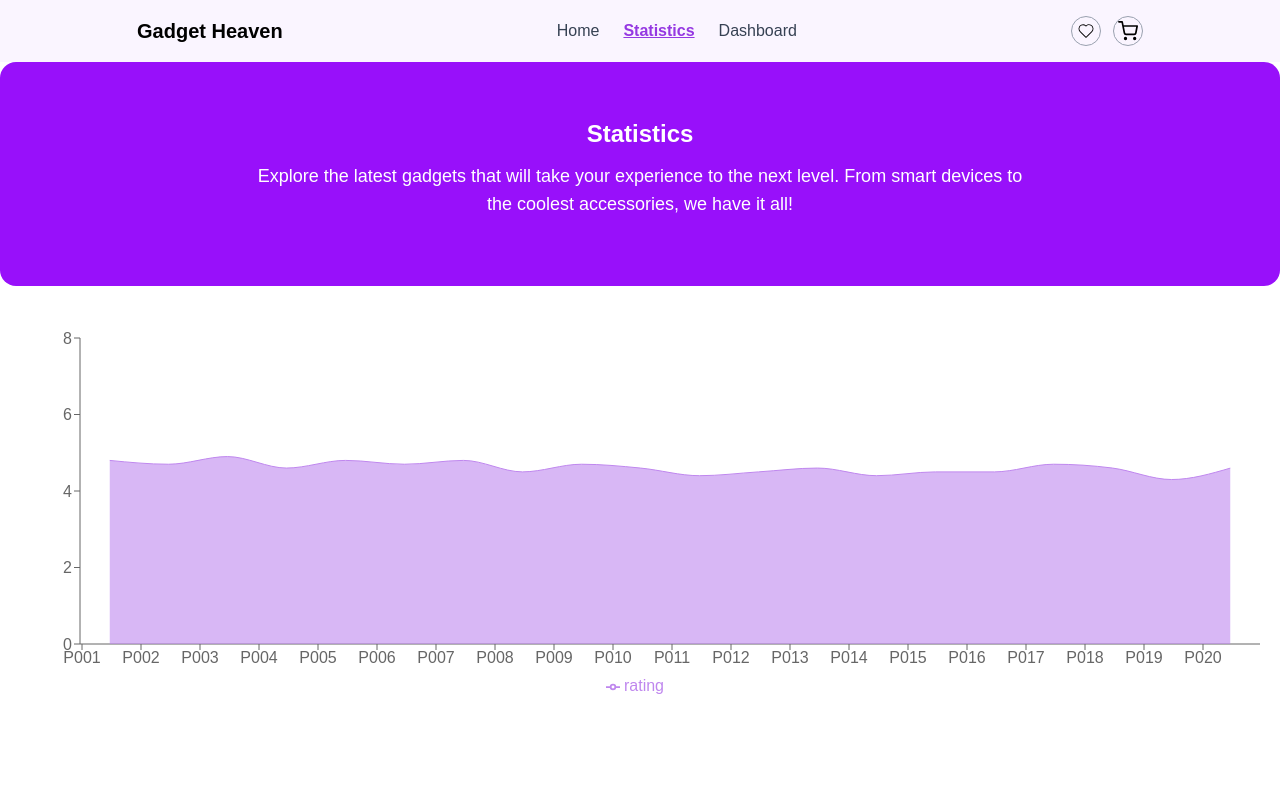
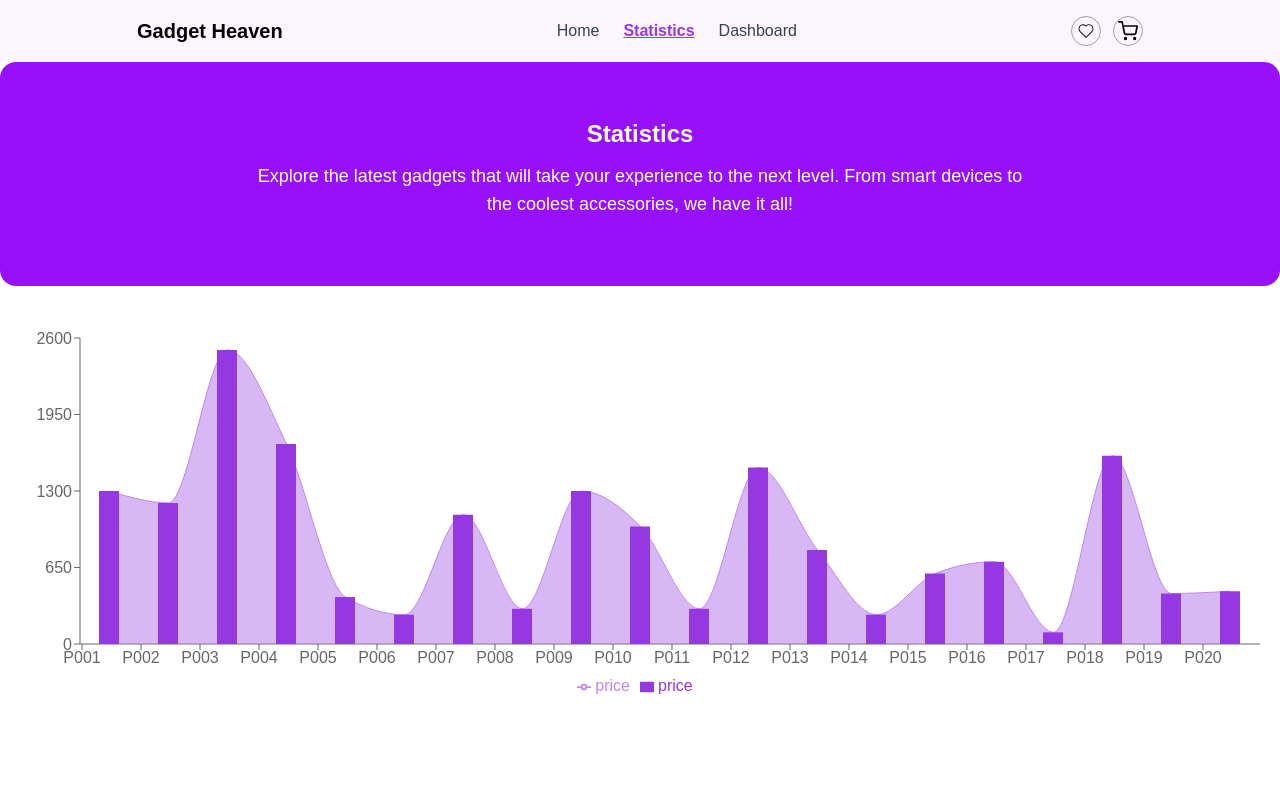
Before and after one commit to tanmayislam2006/gadget-haven, a React (Vite) app: page /statistics in a window 1280 px wide. Shown: the top 800 px of the page. Built offline with nearby package versions, Linux system fonts and the light colour scheme.

Commit message:
fix: Correct dataKey for Area chart to 'price' and enable Bar chart for better data representation

```diff
--- a/src/Page/Statistics/Statistics.jsx
+++ b/src/Page/Statistics/Statistics.jsx
@@ -50,11 +50,11 @@ const Statistics = () => {
             <Legend />
             <Area
               type="monotone"
-              dataKey="rating"
+              dataKey="price"
               fill="#BF87EE"
               stroke="#BF87EE"
             />
-            {/* <Bar dataKey="price" barSize={20} fill="#9538E2" /> */}
+            <Bar dataKey="price" barSize={20} fill="#9538E2" />
           </ComposedChart>
         </ResponsiveContainer>
       </div>
```
